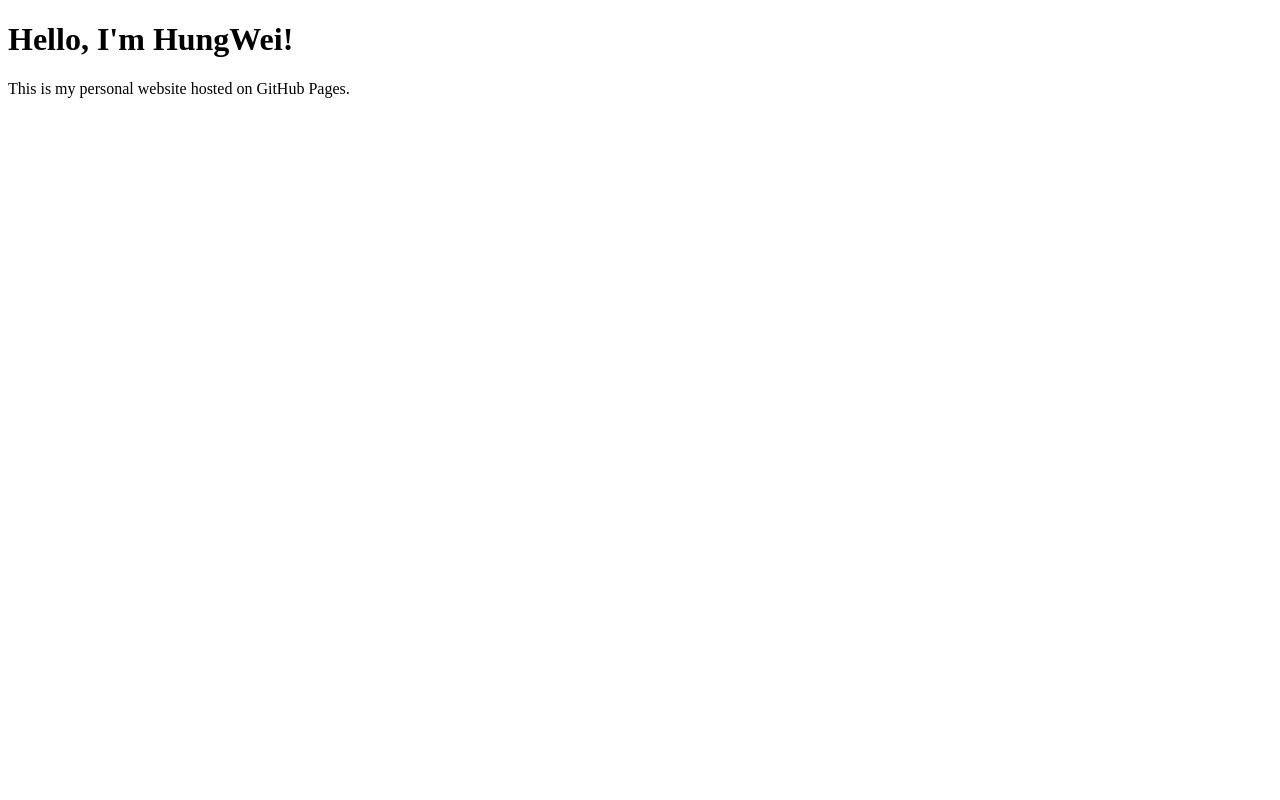
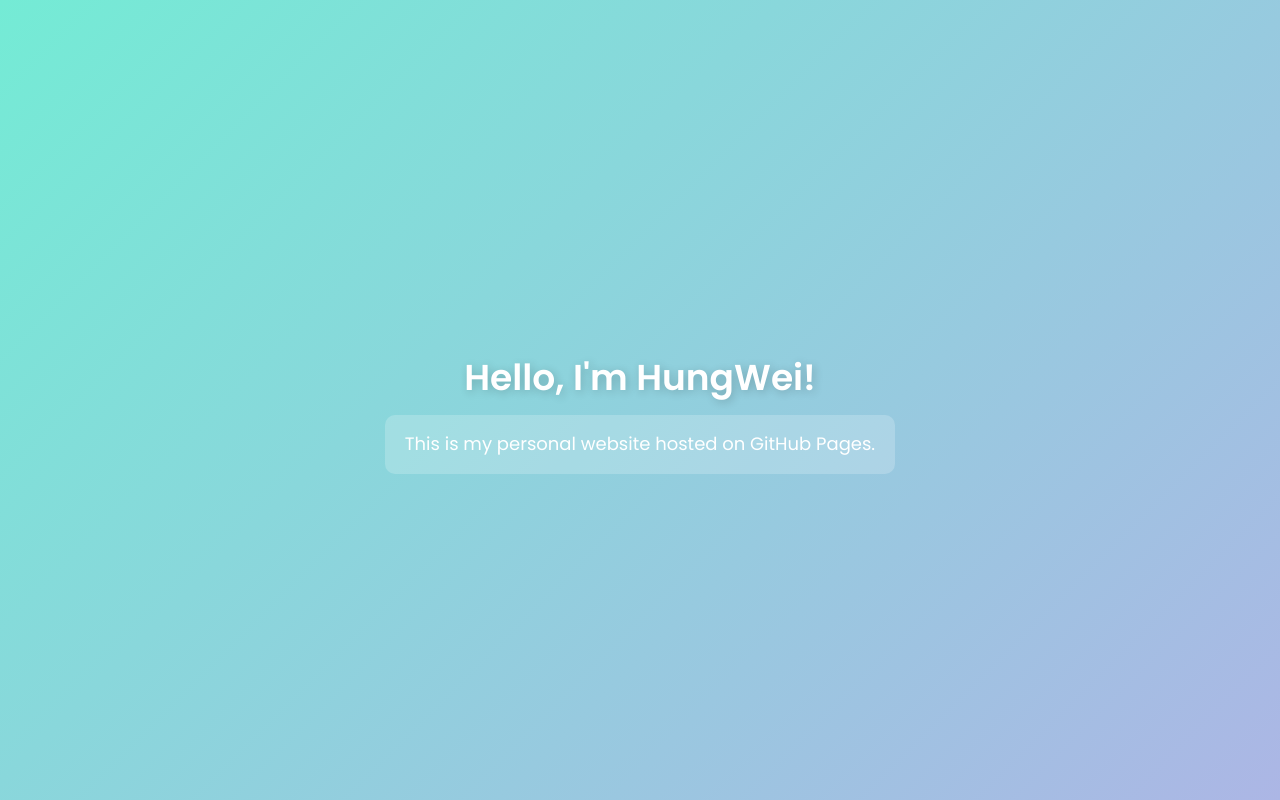
Before and after one commit to HungWei729/HungWei729.github.io, a plain HTML site: page index.html in a window 1280 px wide. Drawn offline with Linux system fonts and the light colour scheme.

Commit message:
Update index.html

```diff
--- a/index.html
+++ b/index.html
@@ -4,6 +4,56 @@
     <meta charset="UTF-8">
     <meta name="viewport" content="width=device-width, initial-scale=1.0">
     <title>Welcome to My GitHub Page</title>
+
+    <!-- 引入 Google Fonts -->
+    <link href="https://fonts.googleapis.com/css2?family=Poppins:wght@300;400;600&display=swap" rel="stylesheet">
+
+    <style>
+        /* 全局樣式 */
+        body {
+            font-family: 'Poppins', sans-serif;
+            text-align: center;
+            background: linear-gradient(135deg, #74ebd5, #acb6e5);
+            color: #fff;
+            margin: 0;
+            padding: 0;
+            display: flex;
+            flex-direction: column;
+            justify-content: center;
+            align-items: center;
+            height: 100vh;
+        }
+
+        /* 主要標題 */
+        h1 {
+            font-size: 36px;
+            font-weight: 600;
+            margin-bottom: 10px;
+            text-shadow: 2px 2px 10px rgba(0, 0, 0, 0.2);
+        }
+
+        /* 段落樣式 */
+        p {
+            font-size: 18px;
+            max-width: 600px;
+            margin: 0 auto;
+            line-height: 1.6;
+            background: rgba(255, 255, 255, 0.2);
+            padding: 15px 20px;
+            border-radius: 10px;
+        }
+
+        /* 響應式調整 */
+        @media (max-width: 768px) {
+            h1 {
+                font-size: 28px;
+            }
+
+            p {
+                font-size: 16px;
+            }
+        }
+    </style>
 </head>
 <body>
     <h1>Hello, I'm HungWei!</h1>
```
